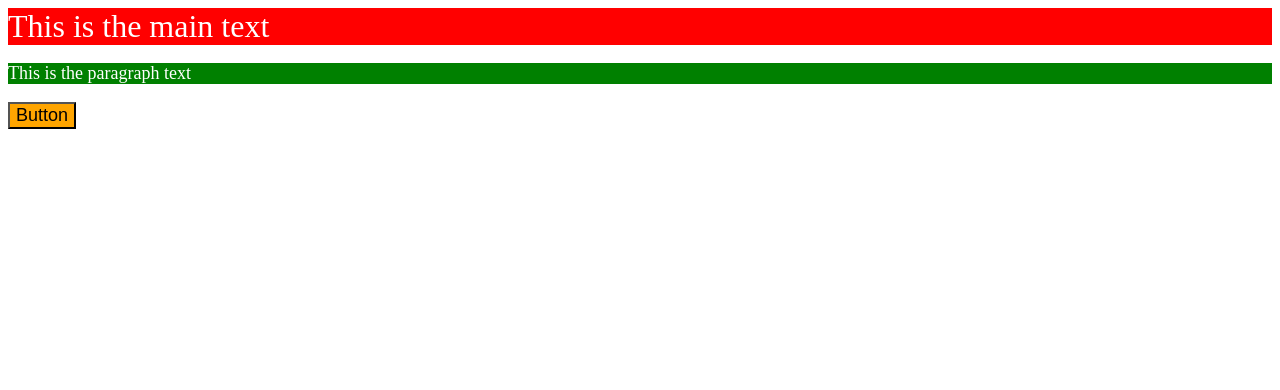
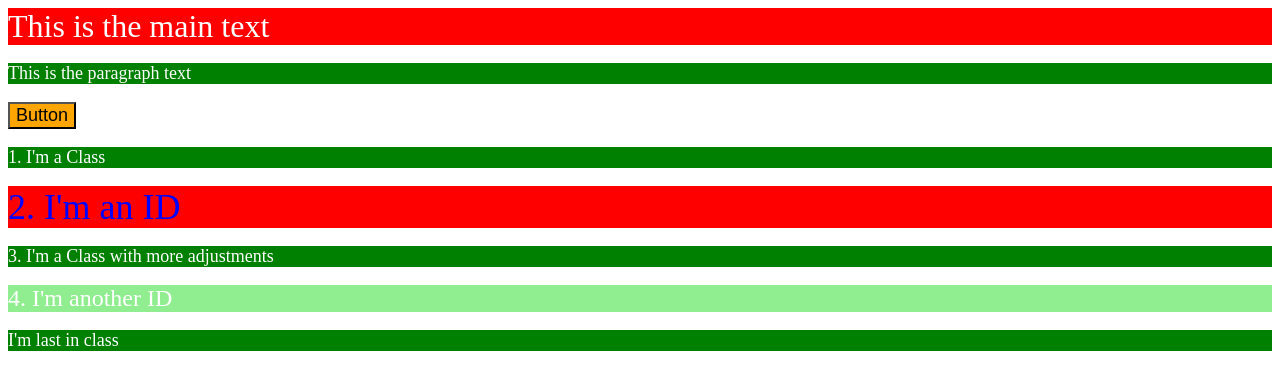
Before and after one commit to kevlyu/Practice, a plain HTML site: page index.html in a window 1280 px wide. Drawn offline with Linux system fonts and the light colour scheme.

Commit message:
changed stlyes

```diff
--- a/index.html
+++ b/index.html
@@ -17,5 +17,11 @@
     <div>This is the main text</div>
     <p>This is the paragraph text</p>
     <button style="background-color: orange; font-size: 18px">Button</button>
+
+    <p class=".odd">1. I'm a Class</p>
+    <div id="two">2. I'm an ID</div>
+    <p class=".odd .adjustsize">3. I'm a Class with more adjustments</p>
+    <div id="four" class=".adjustsize">4. I'm another ID</div>
+    <p class=".odd">I'm last in class</p>
 </body>
 </html>
--- a/practice/styles.css
+++ b/practice/styles.css
@@ -5,3 +5,19 @@ div {
     background-color:red;
     font-size: 32px;
 }
+.odd {
+    background-color: pink;
+    font-family: Verdana, "Dejavu sans", sans-serif;
+}
+#two {
+    color:blue;
+    font-size: 36px;
+}
+.adjustsize {
+    font-size: 24px;
+}
+#four {
+    background-color:lightgreen;
+    font-size: 24px;
+    font-style: bold;
+}
```
